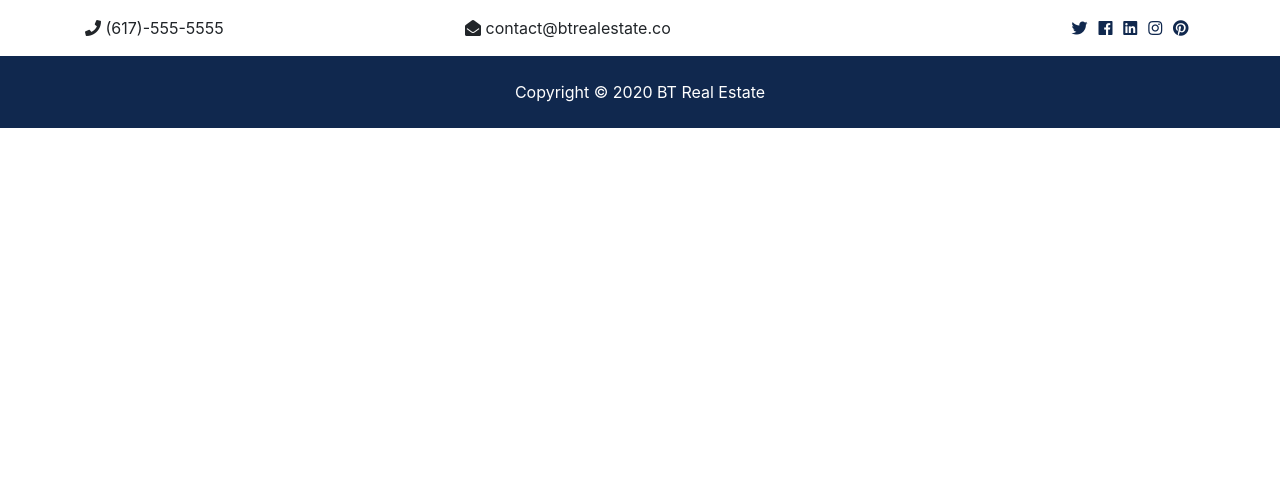
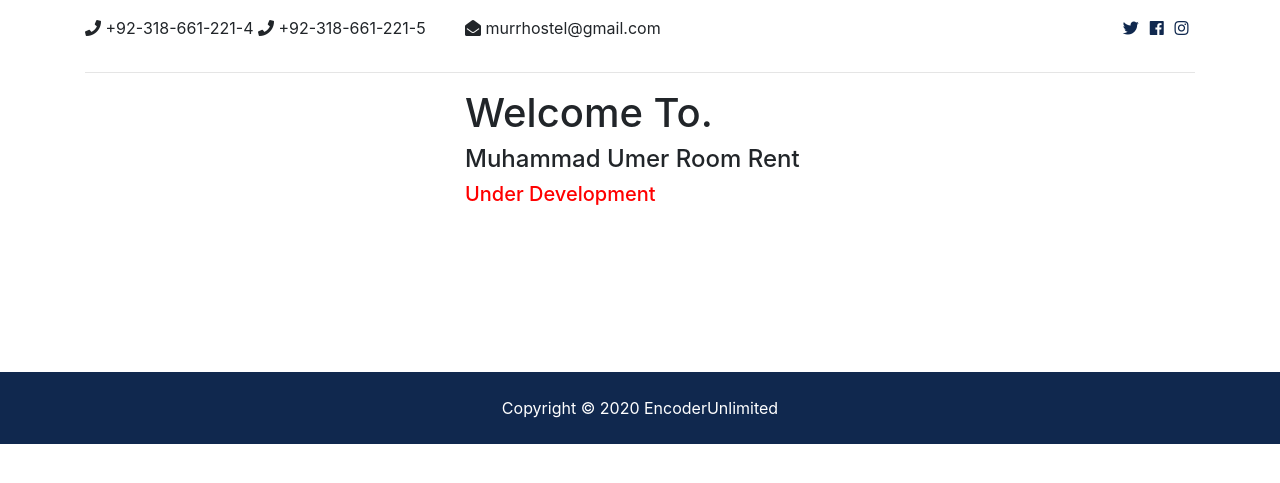
Before and after one commit to krkhalil/Sibat-Husain, a Django app: page / in a window 1280 px wide. Shown: the top 483 px of the page. Run offline with Django 3.2, Linux system fonts and the light colour scheme; some libraries are stand-ins or nearby versions.

Commit message:
done
done

```diff
--- a/MURR/settings.py
+++ b/MURR/settings.py
@@ -64,7 +64,7 @@ ROOT_URLCONF = 'MURR.urls'
 TEMPLATES = [
     {
         'BACKEND': 'django.template.backends.django.DjangoTemplates',
-        'DIRS': [],
+        'DIRS': [os.path.join(BASE_DIR, 'templates')],
         'APP_DIRS': True,
         'OPTIONS': {
             'context_processors': [
--- a/MURR/urls.py
+++ b/MURR/urls.py
@@ -25,6 +25,5 @@ admin.site.index_title = 'Admin Area'
 
 urlpatterns = [
     path('', include('pages.urls')),
-
     path('admin/', admin.site.urls),
 ]+ static(settings.MEDIA_URL, document_root=settings.MEDIA_ROOT)
--- a/Room/admin.py
+++ b/Room/admin.py
@@ -4,5 +4,5 @@ from .models import room
 class roomAdmin(admin.ModelAdmin):
   list_display = ('floor', 'Room_NO','No_of_Beds','No_of_Person_Allowed','AC_Availability','Electricity','UPS','Description')
   list_display_links = ('floor', 'Room_NO','No_of_Beds','No_of_Person_Allowed','AC_Availability','Electricity','UPS')
-
+  fields = (('floor','Room_NO'),('No_of_Beds','No_of_Person_Allowed'),('AC_Availability','Electricity','UPS'),('Description'))
 admin.site.register(room, roomAdmin)
--- a/Visitor/admin.py
+++ b/Visitor/admin.py
@@ -6,5 +6,6 @@ class VisitorAdmin(admin.ModelAdmin):
   list_display_links = ('Renter_Name',)
   search_fields = ('Visitor_Name','Visitor_CNIC_NO',)
   list_per_page = 25
+  fields = (('Renter_Name','Visitor_Name','Visitor_CNIC_NO'),('Take_In_Time','Take_Out_Time'),('Description'))
 
 admin.site.register(Visitor, VisitorAdmin)
--- a/pages/urls.py
+++ b/pages/urls.py
@@ -1,5 +1,4 @@
 from django.urls import path
-
 from . import views
 
 urlpatterns = [
--- a/pages/views.py
+++ b/pages/views.py
@@ -3,7 +3,4 @@ from django.http import HttpResponse
 
 
 def index(request):
-
-
-
     return render(request, 'pages/index.html')
--- a/payment/admin.py
+++ b/payment/admin.py
@@ -6,5 +6,7 @@ class paymentAdmin(admin.ModelAdmin):
   list_display = ('Renter_Name','Recepit_No','Amount','Paying_Date','Fine_Charges','Room_Rent','Room_Servece','Food_Charges','Internet_Charges','Convance_Charges','Laundary_Charges','Other_Charges','Description')
   list_display_links = ('Renter_Name',)
   list_per_page = 25
+  fields = (('Renter_Name','Recepit_No','Amount'),('Paying_Date'),('Room_Rent','Room_Servece','Fine_Charges','Food_Charges','Internet_Charges','Convance_Charges','Laundary_Charges','Other_Charges'),'Description')
+
 
 admin.site.register(payment, paymentAdmin)
--- a/templates/base.html
+++ b/templates/base.html
@@ -15,7 +15,7 @@
   <!-- Lightbox -->
   <link rel="stylesheet" href="{% static 'css/lightbox.min.css' %}">
 
-  <title>BT Real Estate {% block title %}{% endblock %}</title>
+  <title>MURR {% block title %}{% endblock %}</title>
 </head>
 
 <body>
--- a/templates/pages/index.html
+++ b/templates/pages/index.html
@@ -1,6 +1,6 @@
 {% extends 'base.html' %}
 
-{% load humanize %}
+
 
 {% block title %} | Welcome {% endblock %}
 
@@ -10,6 +10,26 @@
   <!-- Alerts -->
   {% include 'partials/_alerts.html' %}
 
+  <div class="container" style="height:300px; width:1200px">
+    <hr>
+    <div class="row">
+      <div class="col-lg-4"></div>
+      <div class="col-lg-4"><h1>Welcome To.</h1></div>
+      <div class="col-lg-4"></div>
+    </div>
+    <div class="row">
+      <div class="col-lg-4"></div>
+      <div class="col-lg-4"><h4>Muhammad Umer Room Rent</h4></div>
+      <div class="col-lg-4"></div>
+    </div>
+    <div class="row">
+      <div class="col-lg-4"></div>
+      <div class="col-lg-4"><h5 style="color: red;">Under Development</h5></div>
+      <div class="col-lg-4"></div>
+  </div>
+  </div>
+
+
   <!-- Listings -->
 
 {% endblock %}
--- a/templates/partials/_footer.html
+++ b/templates/partials/_footer.html
@@ -1,5 +1,5 @@
 <!-- Footer -->
 <footer id="main-footer" class="py-4 bg-primary text-white text-center">
     Copyright &copy;
-    <span class="year"></span> BT Real Estate
+    <span class="year"></span> EncoderUnlimited
 </footer>
--- a/templates/partials/_topbar.html
+++ b/templates/partials/_topbar.html
@@ -3,28 +3,25 @@
     <div class="container">
       <div class="row">
         <div class="col-md-4">
-          <i class="fas fa-phone"></i> (617)-555-5555
+          <i class="fas fa-phone"></i> +92-318-661-221-4
+          <i class="fas fa-phone"></i> +92-318-661-221-5
         </div>
         <div class="col-md-4">
-          <i class="fas fa-envelope-open"></i> contact@btrealestate.co
+          <i class="fas fa-envelope-open"></i> murrhostel@gmail.com
         </div>
         <div class="col-md-4">
           <div class="social text-right">
-            <a href="#">
+            <a href="https://twitter.com/MURR79049519">
               <i class="fab fa-twitter"></i>
             </a>
-            <a href="#">
+            <a href="https://www.facebook.com/MURR-115044036862311/">
               <i class="fab fa-facebook"></i>
             </a>
-            <a href="#">
-              <i class="fab fa-linkedin"></i>
-            </a>
-            <a href="#">
+
+            <a href="https://www.instagram.com/murr_hostel/">
               <i class="fab fa-instagram"></i>
             </a>
-            <a href="#">
-              <i class="fab fa-pinterest"></i>
-            </a>
+
           </div>
         </div>
       </div>
```
